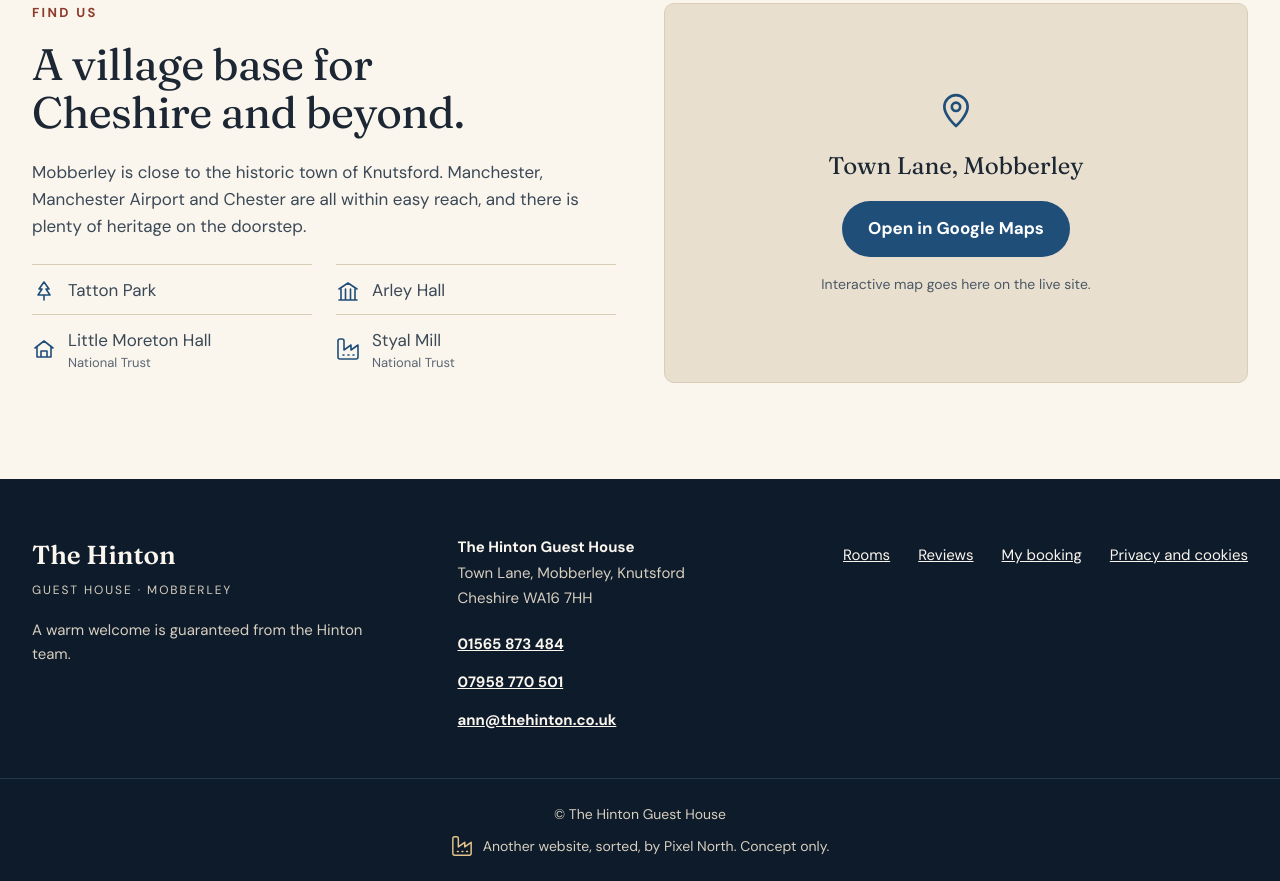
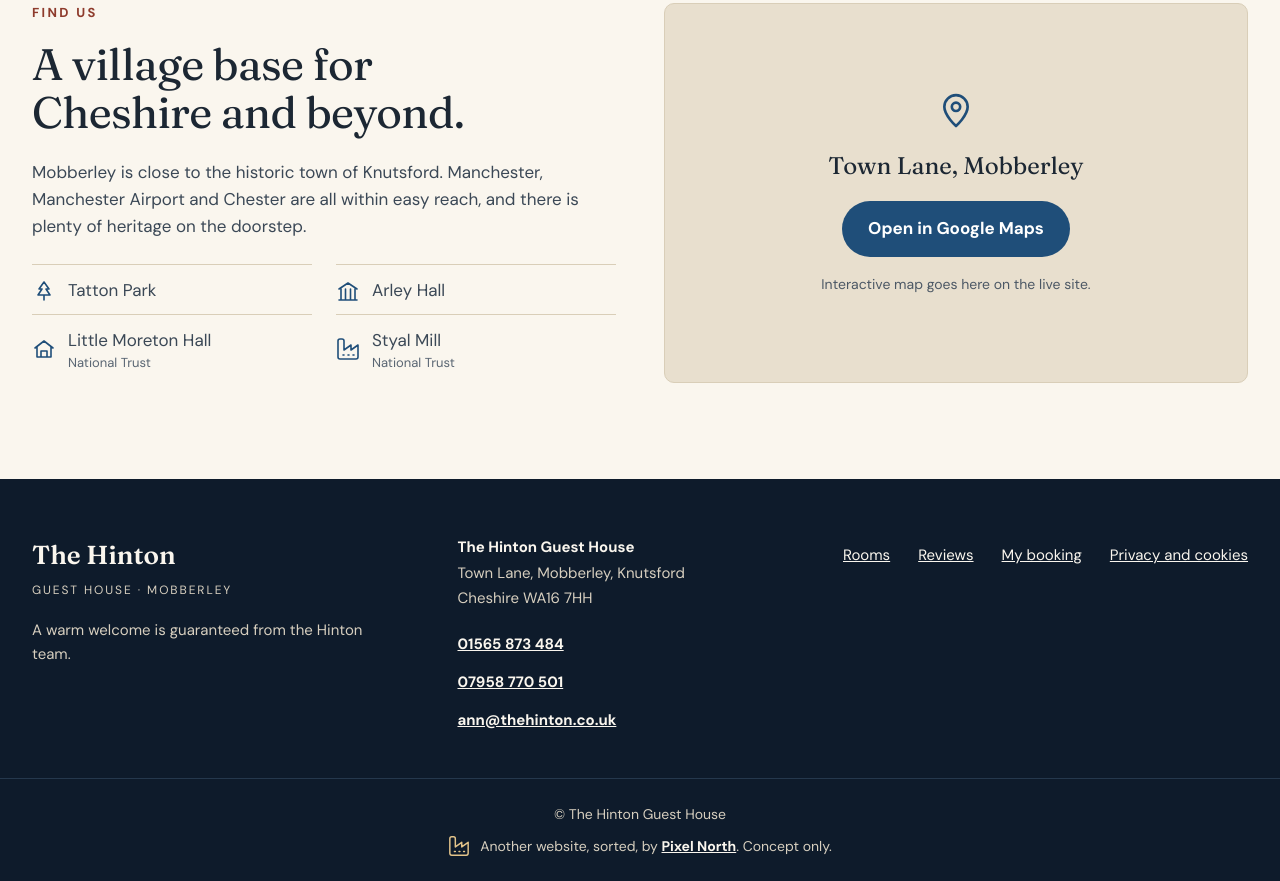
Before and after one commit to jedarlingtonx/thehintonguesthouse.co.uk, a plain HTML site: page index.html in a window 1280 px wide. Shown: the part 5670-6551 px from the top of the page. Drawn offline with Linux system fonts and the light colour scheme.

Commit message:
Link Pixel North in the footer credit
Co-Authored-By: Claude Sonnet 5.5 <noreply@anthropic.com>
Claude-Session: https://claude.ai/code/session_01Gu4sFXKZU6ks1MUPr4tava

```diff
--- a/index.html
+++ b/index.html
@@ -411,7 +411,7 @@ Cheshire WA16 7HH
 <div style="border-top:1px solid #25384D">
 <div style="max-width:1280px;margin:0 auto;padding:24px 32px;display:flex;flex-direction:column;align-items:center;gap:10px;text-align:center;font-size:14px">
 <span>&copy; The Hinton Guest House</span>
-<span class="credit" style="display:inline-flex;align-items:center;gap:10px"><svg width="22" height="22" viewBox="0 0 24 24" fill="none" stroke="#E3C48A" stroke-width="1.6" stroke-linecap="round" stroke-linejoin="round" aria-hidden="true"><path d="M2 20a2 2 0 0 0 2 2h16a2 2 0 0 0 2-2V8l-7 5V8l-7 5V4a2 2 0 0 0-2-2H4a2 2 0 0 0-2 2z"/><path d="M17 18h1M12 18h1M7 18h1"/></svg>Another website, sorted, by Pixel North. Concept only.</span>
+<span class="credit" style="display:inline-flex;align-items:center;gap:10px"><svg width="22" height="22" viewBox="0 0 24 24" fill="none" stroke="#E3C48A" stroke-width="1.6" stroke-linecap="round" stroke-linejoin="round" aria-hidden="true"><path d="M2 20a2 2 0 0 0 2 2h16a2 2 0 0 0 2-2V8l-7 5V8l-7 5V4a2 2 0 0 0-2-2H4a2 2 0 0 0-2 2z"/><path d="M17 18h1M12 18h1M7 18h1"/></svg><span>Another website, sorted, by <a href="https://pixel-north.co.uk" target="_blank" rel="noopener" style="color:#FAF6EE;font-weight:700">Pixel North</a>. Concept only.</span></span>
 </div>
 </div>
 </footer>
```
